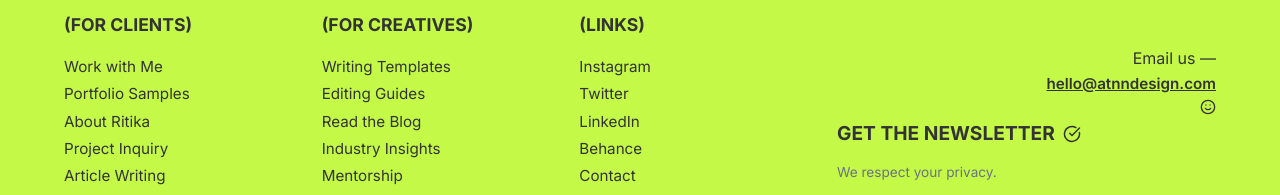
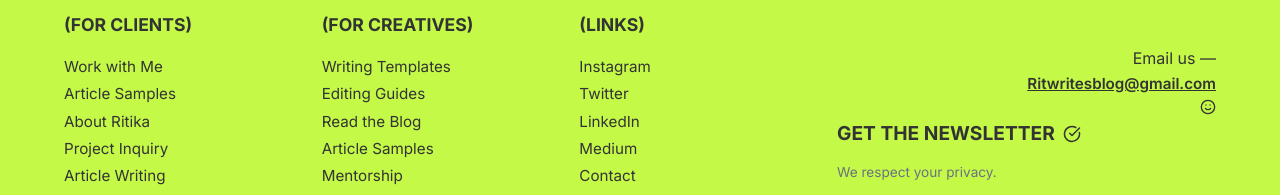
Before and after one commit to Shiven1412/RitWrites, a React (Vite) app: page / in a window 1280 px wide. Shown: the part 2604-2799 px from the top of the page. Built offline with nearby package versions, Linux system fonts and the light colour scheme; no server answers; the database is empty.

Commit message:
settings

```diff
--- a/src/pages/Home.jsx
+++ b/src/pages/Home.jsx
@@ -1,20 +1,15 @@
 import React, { useEffect, useState } from 'react';
 import { Link, useNavigate } from 'react-router-dom';
 import { supabase } from '../lib/supabaseClient';
-// Import the static photo as a fallback in case siteSettings is still loading or empty
-import staticProfilePhoto from '../assets/photo_2025-11-15_15-27-49.jpg';
+import profilePhoto from '../assets/photo_2025-11-15_15-27-49.jpg';
 import './Home.css';
 import { Smile, Send, CheckCircle } from 'lucide-react';
 import { CurvyText } from '../components/CurvyText';
 
-// Receive siteSettings as a prop
-export default function Home({ supabase, siteSettings }) {
+export default function Home({ supabase }) {
   const navigate = useNavigate();
   const [latestProjects, setLatestProjects] = useState([]);
   const [latestPosts, setLatestPosts] = useState([]);
-
-  // Determine the image source: dynamic URL first, then static fallback
-  const heroImageSrc = siteSettings?.hero_image_url || staticProfilePhoto;
 
   useEffect(() => {
     fetchData();
@@ -62,8 +57,7 @@ export default function Home({ supabase, siteSettings }) {
 
         <div className="hero-visuals">
           <div className="image-placeholder">
-            {/* USE DYNAMIC IMAGE SOURCE HERE */}
-            <img src={heroImageSrc} alt="Ritika Bisht Profile" />
+            <img src={profilePhoto} alt="Ritika Bisht" />
           </div>
           <div className="floating-element one"><Smile size={32} strokeWidth={1} color="var(--color-text-dark)" /></div>
           <div className="floating-element two"><Smile size={24} strokeWidth={1} color="var(--color-text-dark)" /></div>
@@ -79,7 +73,7 @@ export default function Home({ supabase, siteSettings }) {
         <div className="services-welcome">
           <h2 className="section-title-script">My Creative Space</h2>
           <h3 className="section-title-curvy">The Content Workshop</h3>
-          <div className="flower-icon">📝</div>
+          {/* <div className="flower-icon">📝</div> */}
         </div>
 
         <p className="services-description">
@@ -148,14 +142,14 @@ export default function Home({ supabase, siteSettings }) {
         <Link to="/blog" className="cta secondary shop-btn">Read All Articles</Link>
       </section>
 
-      {/* 5. Large Footer */}
+      {/* 5. Large Footer (Fixed Layout) */}
       <footer className="footer-section">
         <div className="footer-links-group">
           {/* Column 1: For Clients (Content Writer Focus) */}
           <div className="footer-column">
             <h3>(For Clients)</h3>
             <Link to="/contact">Work with Me</Link>
-            <a href="#">Portfolio Samples</a>
+            <a href="#">Article Samples</a>
             <a href="#">About Ritika</a>
             <a href="#">Project Inquiry</a>
             <a href="#">Article Writing</a>
@@ -166,27 +160,27 @@ export default function Home({ supabase, siteSettings }) {
           {/* Column 2: For Creatives (Relevant to Writing/Blogging) */}
           <div className="footer-column">
             <h3>(For Creatives)</h3>
-            <a href="#">Writing Templates</a>
-            <a href="#">Editing Guides</a>
+            <a href="https://drive.google.com/drive/folders/1XWTmsGGwRrUnVOU7HHAfrYnXW9tw5TMq?usp=drive_link">Writing Templates</a>
+            <a href="https://drive.google.com/drive/folders/1gbcmpfdZ2ejfF640ilDDwGNsuc0OEsQ2?usp=drive_link">Editing Guides</a>
             <Link to="/blog">Read the Blog</Link>
-            <a href="#">Industry Insights</a>
-            <a href="#">Mentorship</a>
+            <a href="https://drive.google.com/drive/folders/1X3ZNqreDInBNgvOI-AeG4uDie7U4Jl2w?usp=drive_link">Article Samples</a>
+            <a href="/contact">Mentorship</a>
           </div>
 
           {/* Column 3: Links */}
           <div className="footer-column">
             <h3>(Links)</h3>
-            <a href="#">Instagram</a>
-            <a href="#">Twitter</a>
-            <a href="#">LinkedIn</a>
-            <a href="#">Behance</a>
-            <a href="#">Contact</a>
+            <a href="https://www.instagram.com/ritwrites">Instagram</a>
+            <a href="https://x.com/Ritwritesx">Twitter</a>
+            <a href="https://www.linkedin.com/in/ritika-bisht-8a9a79238/">LinkedIn</a>
+            <a href="https://medium.com/@ritikabish05">Medium</a>
+            <a href="/contact">Contact</a>
           </div>
 
-          {/* Column 4: Newsletter & Contact */}
+          {/* Column 4: Newsletter & Contact (Re-ordered) */}
           <div className="footer-column contact-newsletter-group">
             <div className="contact-info">
-              <p className="contact-email">Email us — <a href="mailto:hello@atnndesign.com">hello@atnndesign.com</a> <Smile size={16} /></p>
+              <p className="contact-email">Email us — <a href="Ritwritesblog@gmail.com">Ritwritesblog@gmail.com</a> <Smile size={16} /></p>
             </div>
 
             <div className="newsletter-box mt-4">
```
